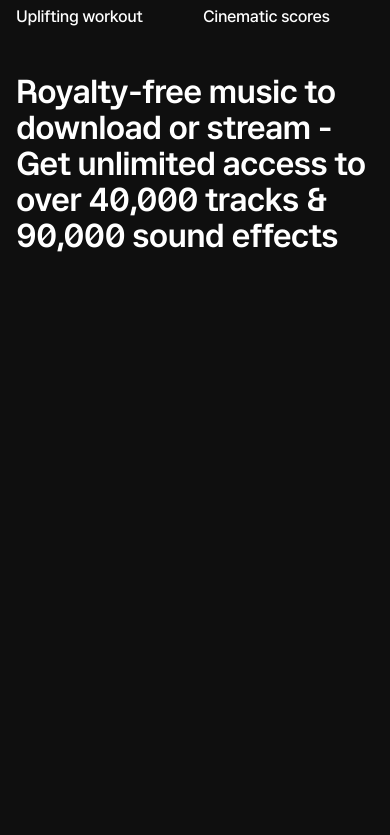
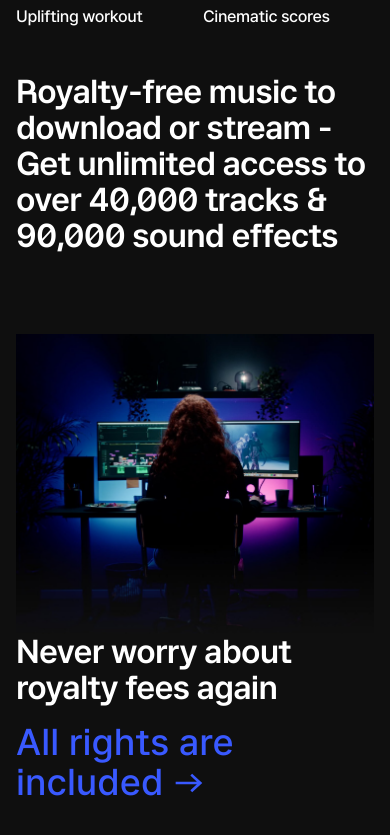
Before and after one commit to ziin/epidemicsound-uiclone, a Next.js app: page / in a window 390 px wide. Shown: the part 7221-8056 px from the top of the page. Before the commit the page ends 7515 px from the top, so only its background shows below. Built offline with nearby package versions, Linux system fonts and the light colour scheme.

Commit message:
feat: add rights included section

```diff
--- a/src/app/page.tsx
+++ b/src/app/page.tsx
@@ -5,6 +5,7 @@ import { SoundtrackSection } from "~/components/home/soundtrack";
 import { CalloutSection } from "~/components/home/callout";
 import { SubscriptionSection } from "~/components/home/subscription";
 import { UnlimitedSection } from "~/components/home/unlimited";
+import { RightsIncludedSection } from "~/components/home/rights-included";
 
 export default function Home() {
   return (
@@ -16,6 +17,7 @@ export default function Home() {
       <CalloutSection />
       <SubscriptionSection />
       <UnlimitedSection />
+      <RightsIncludedSection />
     </main>
   );
 }
--- /dev/null
+++ b/src/components/home/rights-included.tsx
@@ -0,0 +1,47 @@
+import Image from "next/image";
+import Link from "next/link";
+import { MaxWidthWrapper } from "~/components/max-w-wrapper";
+import { Heading } from "~/components/ui/heading";
+
+export function RightsIncludedSection() {
+  return (
+    <MaxWidthWrapper asChild>
+      <section className="flex flex-col xl:flex-row relative py-10 md:py-16">
+        <div className="xl:w-10/12 ml-auto">
+          <Image
+            src="/rights/rights-included.jpg"
+            width={2160}
+            height={1214}
+            alt=""
+            className="object-cover h-[300px] xl:h-[620px]"
+          />
+        </div>
+        <div className="xl:absolute xl:inset-16 flex flex-col justify-center gap-4">
+          <Heading as="h2">
+            Never worry about
+            <br />
+            royalty fees again
+          </Heading>
+          <span className="text-accent hover:border-b-current border-b-transparent pb-0.5 border-b-2 w-fit">
+            <Link href="/" className="text-4xl">
+              All rights are{" "}
+              <span className="whitespace-pre">
+                included{" "}
+                <svg
+                  width="24"
+                  height="24"
+                  viewBox="0 0 24 24"
+                  xmlns="http://www.w3.org/2000/svg"
+                  fill="currentColor"
+                  className="w-8 h-8 inline mb-1"
+                >
+                  <path d="M17.916 11L2 11L2 13L17.9112 13L13 17.5299L14.356 19L21.1507 12.7328L21.9476 11.9978L21.1507 11.2627L14.356 4.99554L13 6.46567L17.916 11Z"></path>
+                </svg>
+              </span>
+            </Link>
+          </span>
+        </div>
+      </section>
+    </MaxWidthWrapper>
+  );
+}
```
Also changed, not shown: public/rights/rights-included.jpg (added).
